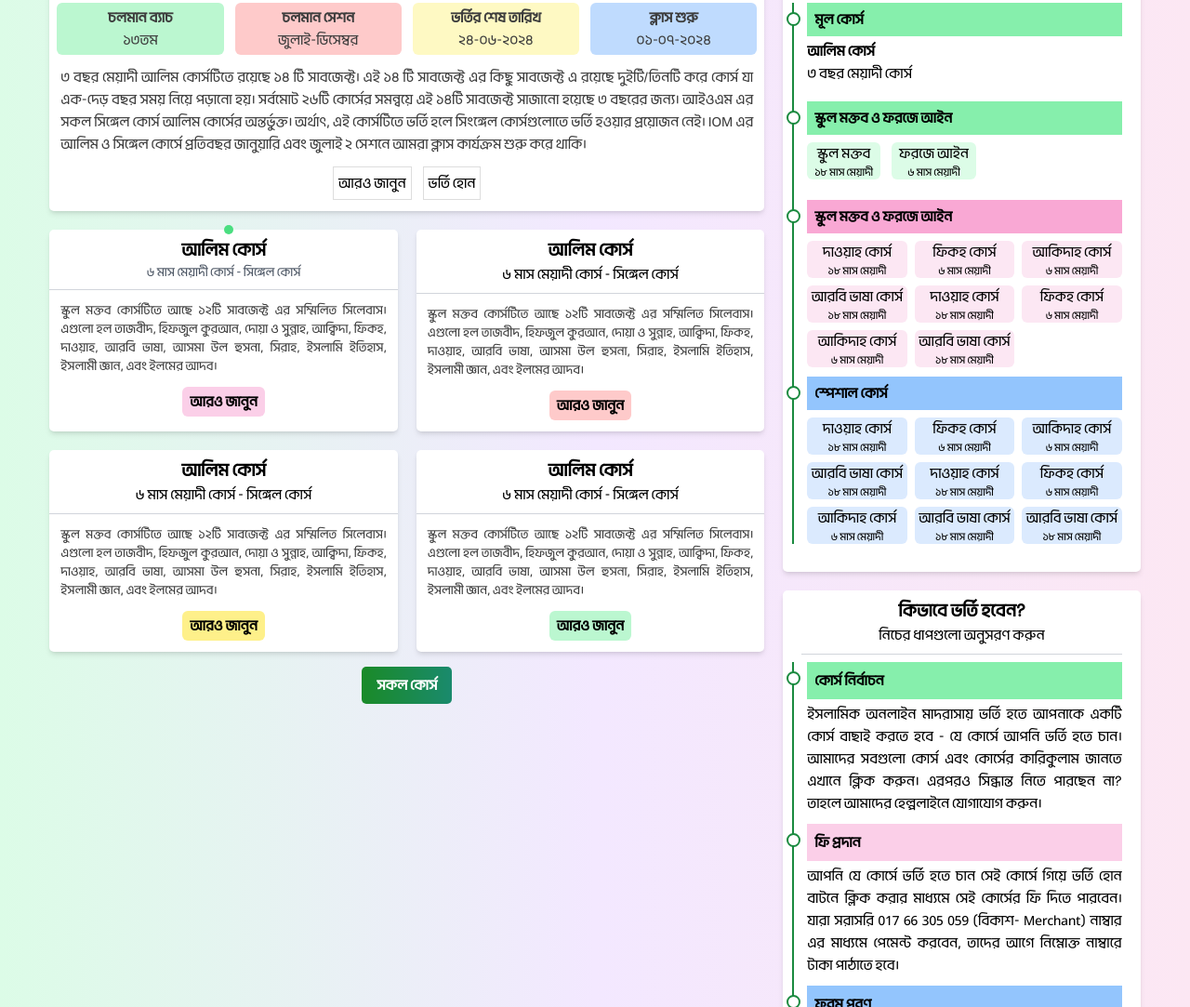
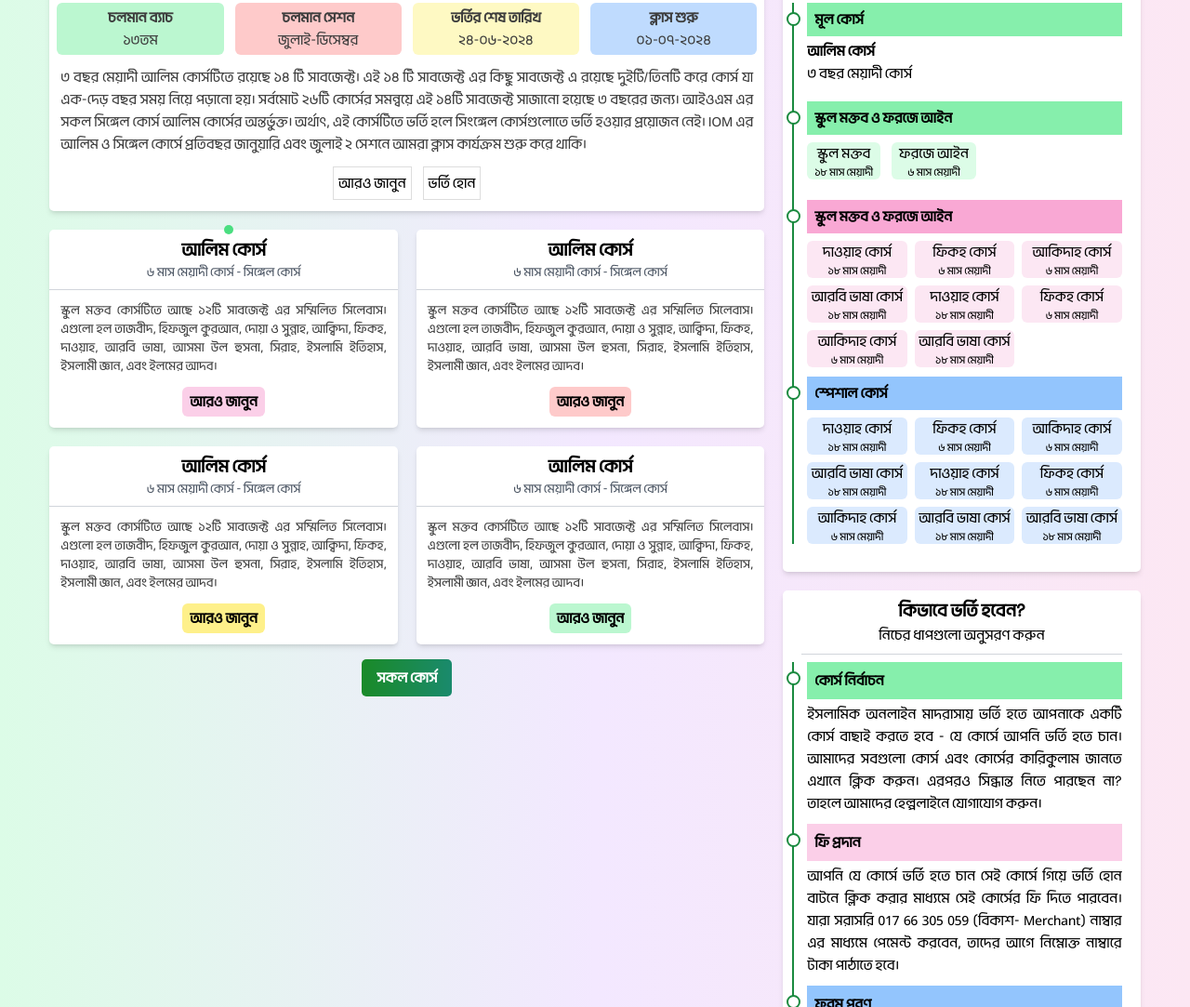
Before and after one commit to jnoyon/iom, a plain HTML site: page index.html in a window 1280 px wide. Shown: the part 983-2066 px from the top of the page at 93% size. Drawn offline with nearby package versions, Linux system fonts and the light colour scheme.

Commit message:
courses added

```diff
--- a/index.html
+++ b/index.html
@@ -131,7 +131,7 @@
                         <div class="course card bg-white  shadow-md">
                             <div class="heading text-center border-b border-solid border-gray-300 py-2">
                                 <h1 class="text-xl font-bold"> আলিম কোর্স </h1>
-                                <h1>  ৬ মাস মেয়াদী কোর্স - সিঙ্গেল কোর্স  </h1>
+                                <h1 class="text-gray-600 text-sm">  ৬ মাস মেয়াদী কোর্স - সিঙ্গেল কোর্স  </h1>
                             </div>
                             <p class="p-3 text-sm"> স্কুল মক্তব কোর্সটিতে আছে ১২টি সাবজেক্ট এর সম্মিলিত সিলেবাস। এগুলো হল তাজবীদ, হিফজুল কুরআন, দোয়া ও সুন্নাহ, আক্বিদা, ফিকহ, দাওয়াহ, আরবি ভাষা, আসমা উল হুসনা, সিরাহ, ইসলামি ইতিহাস, ইসলামী জ্ঞান, এবং ইলমের আদব।  </p>
                             <div class="buttons flex justify-center gap-3 pb-3">
@@ -141,7 +141,7 @@
                         <div class="course card bg-white  shadow-md">
                             <div class="heading text-center border-b border-solid border-gray-300 py-2">
                                 <h1 class="text-xl font-bold"> আলিম কোর্স </h1>
-                                <h1>  ৬ মাস মেয়াদী কোর্স - সিঙ্গেল কোর্স  </h1>
+                                <h1 class="text-gray-600 text-sm">  ৬ মাস মেয়াদী কোর্স - সিঙ্গেল কোর্স  </h1>
                             </div>
                             <p class="p-3 text-sm"> স্কুল মক্তব কোর্সটিতে আছে ১২টি সাবজেক্ট এর সম্মিলিত সিলেবাস। এগুলো হল তাজবীদ, হিফজুল কুরআন, দোয়া ও সুন্নাহ, আক্বিদা, ফিকহ, দাওয়াহ, আরবি ভাষা, আসমা উল হুসনা, সিরাহ, ইসলামি ইতিহাস, ইসলামী জ্ঞান, এবং ইলমের আদব।  </p>
                             <div class="buttons flex justify-center gap-3 pb-3">
@@ -151,7 +151,7 @@
                         <div class="course card bg-white  shadow-md">
                             <div class="heading text-center border-b border-solid border-gray-300 py-2">
                                 <h1 class="text-xl font-bold"> আলিম কোর্স </h1>
-                                <h1>  ৬ মাস মেয়াদী কোর্স - সিঙ্গেল কোর্স  </h1>
+                                <h1 class="text-gray-600 text-sm">  ৬ মাস মেয়াদী কোর্স - সিঙ্গেল কোর্স  </h1>
                             </div>
                             <p class="p-3 text-sm"> স্কুল মক্তব কোর্সটিতে আছে ১২টি সাবজেক্ট এর সম্মিলিত সিলেবাস। এগুলো হল তাজবীদ, হিফজুল কুরআন, দোয়া ও সুন্নাহ, আক্বিদা, ফিকহ, দাওয়াহ, আরবি ভাষা, আসমা উল হুসনা, সিরাহ, ইসলামি ইতিহাস, ইসলামী জ্ঞান, এবং ইলমের আদব।  </p>
                             <div class="buttons flex justify-center gap-3 pb-3">
```
